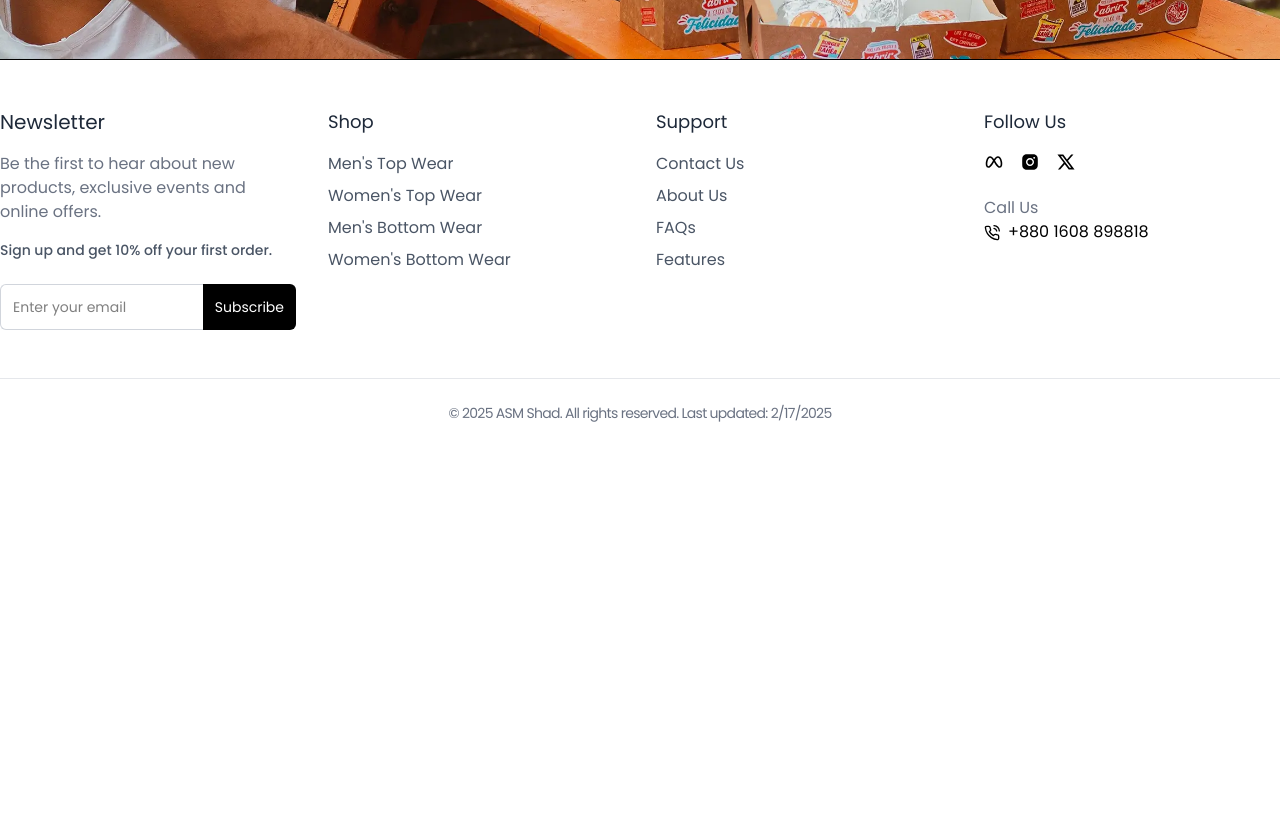
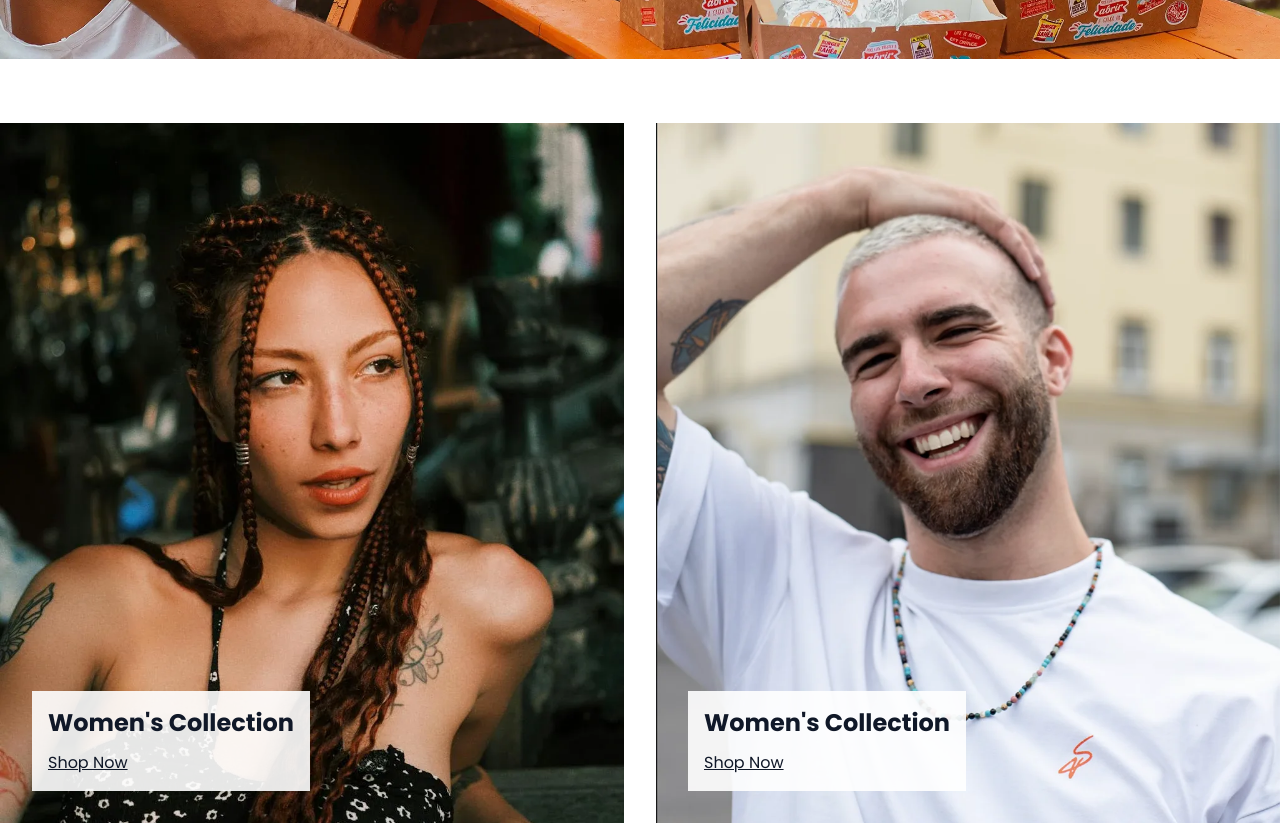
Before and after one commit to asm-shad/Shoporia, a React (Vite) app in the folder frontend/: page / in a window 1280 px wide. Shown: the part 800-1625 px from the top of the page. Before the commit the page ends 1271 px from the top, so only its background shows below. Built offline with nearby package versions, Linux system fonts and the light colour scheme.

Commit message:
Gender Collection Section Complete

```diff
--- a/frontend/src/components/Common/Footer.jsx
+++ b/frontend/src/components/Common/Footer.jsx
@@ -7,7 +7,7 @@
 
 const Footer = () => {
   return (
-    <footer className="border-t py-12">
+    <footer className="border-t border-gray-200 py-12">
       <div className="container mx-auto grid grid-cols-1 md:grid-cols-4 gap-8 px-4 lg:px-0">
         <div>
           <h3 className="text-xl text-gray-800 mb-4">Newsletter</h3>
--- /dev/null
+++ b/frontend/src/components/Products/GenderCollectionSection.jsx
@@ -0,0 +1,52 @@
+import { Link } from "react-router-dom";
+import mensCollectionImg from "../../assets/mens-collection.webp";
+import womensCollectionImg from "../../assets/womens-collection.webp";
+
+const GenderCollectionSection = () => {
+  return (
+    <section className="py-16 px-4 lg:px-0">
+      <div className="container mx-auto flex flex-col md:flex-row gap-8">
+        {/* Womens collection */}
+        <div className="relative flex-1">
+          <img
+            src={womensCollectionImg}
+            alt="Women's Collection"
+            className="w-full h-[700px] object-cover"
+          />
+          <div className="absolute bottom-8 left-8 bg-white/90 p-4">
+            <h2 className="text-2xl font-bold text-gray-900 mb-3">
+              Women's Collection
+            </h2>
+            <Link
+              to="/collection/all?gender=Women"
+              className="text-gray-900 underline"
+            >
+              Shop Now
+            </Link>
+          </div>
+        </div>
+        {/* Mens collection */}
+        <div className="relative flex-1">
+          <img
+            src={mensCollectionImg}
+            alt="Men's Collection"
+            className="w-full h-[700px] object-cover"
+          />
+          <div className="absolute bottom-8 left-8 bg-white/90 p-4">
+            <h2 className="text-2xl font-bold text-gray-900 mb-3">
+              Women's Collection
+            </h2>
+            <Link
+              to="/collection/all?gender=Men"
+              className="text-gray-900 underline"
+            >
+              Shop Now
+            </Link>
+          </div>
+        </div>
+      </div>
+    </section>
+  );
+};
+
+export default GenderCollectionSection;
--- a/frontend/src/pages/Home.jsx
+++ b/frontend/src/pages/Home.jsx
@@ -1,10 +1,12 @@
 import React from "react";
 import Hero from "../components/Layout/Hero";
+import GenderCollectionSection from "../components/Products/GenderCollectionSection";
 
 const Home = () => {
   return (
     <div>
       <Hero></Hero>
+      <GenderCollectionSection></GenderCollectionSection>
     </div>
   );
 };
```
